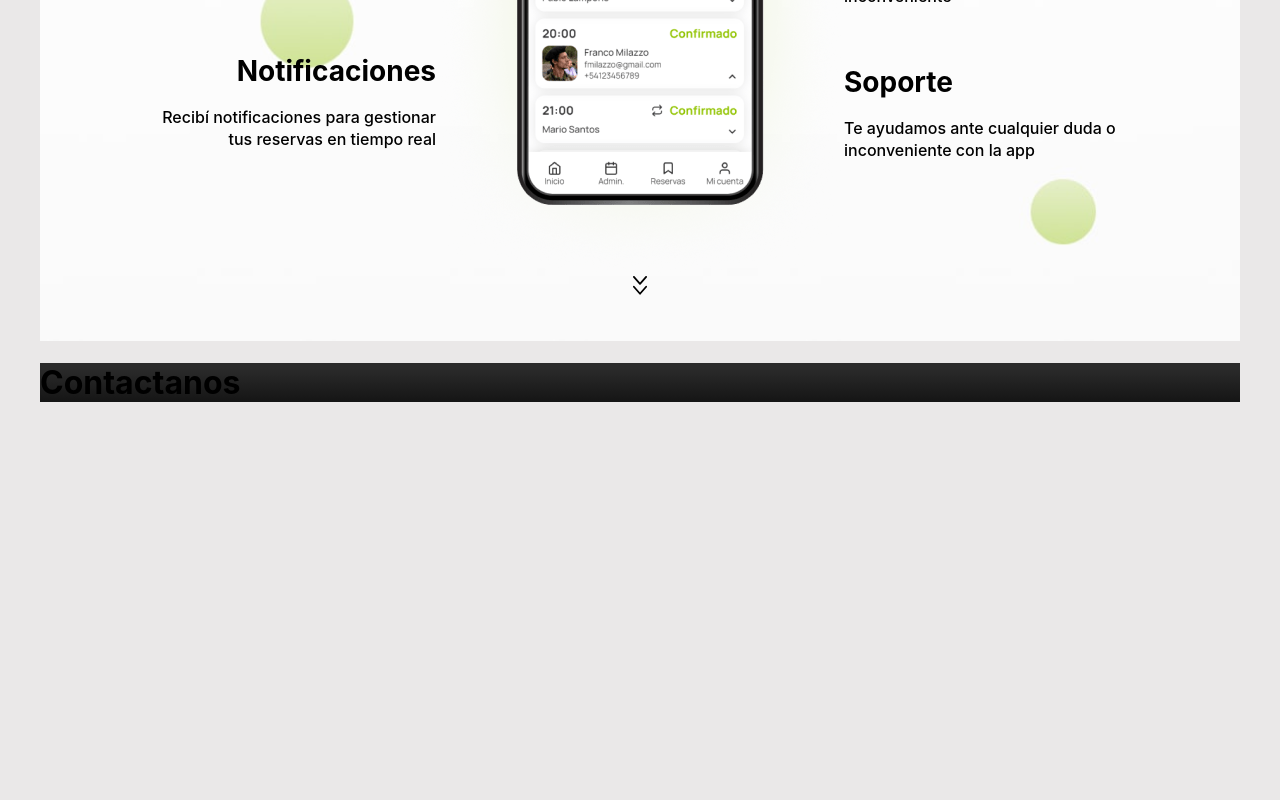
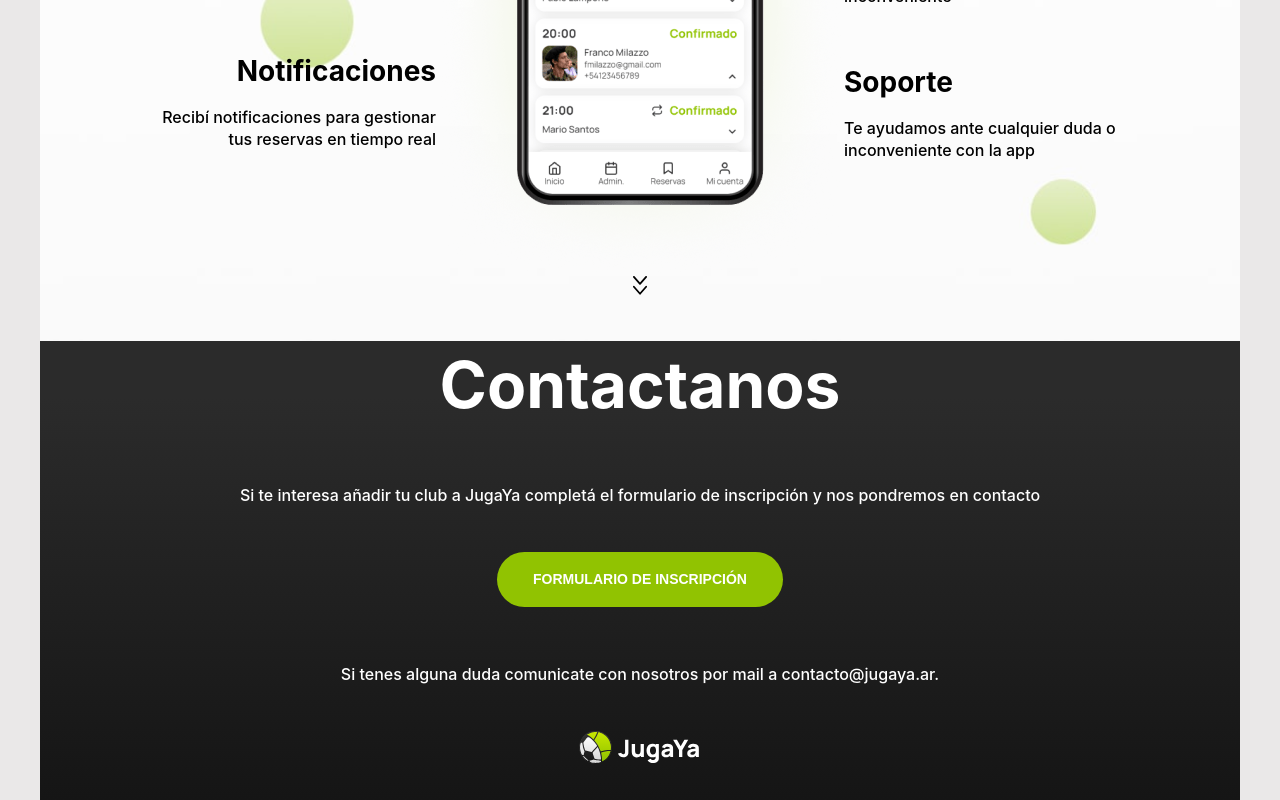
Before and after one commit to loops-ar/jugaya-landing, a React (Create React App) app: page / in a window 1280 px wide. Shown: the part 1353-2153 px from the top of the page. Before the commit the page ends 1776 px from the top, so only its background shows below. Built offline with nearby package versions, Linux system fonts and the light colour scheme.

Commit message:
contact section

```diff
--- a/src/components/ContactSection/ContactSection.styles.ts
+++ b/src/components/ContactSection/ContactSection.styles.ts
@@ -2,4 +2,18 @@ import { styled } from "../../theme/theme";
 
 export const StyledContactSection = styled("div", {
   background: "linear-gradient(180deg, #2B2B2B 12.54%, #151515 100%)",
+  display: "flex",
+  flexDirection: "column",
+  alignItems: "center",
+  padding: "0 0 36px 0",
 });
+
+export const StyledSpan = styled("span", {
+  fontWeight: 500,
+  fontSize: "16px",
+  lineHeight: "22px",
+  color: "$white",
+  margin:"56px 0 46px 0",
+});
+
+export const StyledImage = styled("img", {});
--- a/src/components/ContactSection/ContactSection.tsx
+++ b/src/components/ContactSection/ContactSection.tsx
@@ -1,9 +1,15 @@
 import React from "react";
-import { StyledContactSection } from "./ContactSection.styles";
+import Button from "../Button/Button";
+import Title from "../Title/Title";
+import { StyledContactSection, StyledImage, StyledSpan } from "./ContactSection.styles";
 
 const ContactSection = () => {
   return <StyledContactSection id="contact">
-    <h1>Contactanos</h1>
+    <Title color="white">Contactanos</Title>
+    <StyledSpan>Si te interesa añadir tu club a JugaYa completá el formulario de inscripción y nos pondremos en contacto </StyledSpan>
+    <Button onClick={() => console.log("click")}>FORMULARIO DE INSCRIPCIÓN</Button>
+    <StyledSpan>Si tenes alguna duda comunicate con nosotros por mail a contacto@jugaya.ar.</StyledSpan>
+    <StyledImage src="/img/logo-white.svg"></StyledImage>
   </StyledContactSection>;
 };
 
--- a/src/components/FeaturesSection/FeaturesSection.tsx
+++ b/src/components/FeaturesSection/FeaturesSection.tsx
@@ -12,7 +12,7 @@ import {
 
 const FeaturesSection = () => {
   return (
-    <StyledFeaturesSection>
+    <StyledFeaturesSection id="features">
       <Title>Características</Title>
       <StyledFeaturesAndImageContainer>
         <StyledFeaturesLeftContainer>
--- a/src/components/MainSection/MainSection.tsx
+++ b/src/components/MainSection/MainSection.tsx
@@ -22,13 +22,13 @@ import {
 
 const MainSection = () => {
   return (
-    <StyledMainSection>
+    <StyledMainSection id="main">
       <StyledHeader>
         <StyledLogo src="/img/logo-black.svg"></StyledLogo>
         <StyledContainerLinks>
           <StyledLink href="#main">Inicio</StyledLink>
+          <StyledLink href="#features">Características</StyledLink>
           <StyledLink href="#contact">Contacto</StyledLink>
-          <StyledLink href="#features">Características</StyledLink>
         </StyledContainerLinks>
       </StyledHeader>
       <StyledBody>
--- a/src/components/Title/Title.styles.ts
+++ b/src/components/Title/Title.styles.ts
@@ -5,6 +5,16 @@ export const StyledTitle = styled("span", {
   fontSize: "36px",
   lineHeight: "49px",
   textAlign: "center",
+  variants: {
+    color: {
+      white: {
+        color: "$white",
+      },
+      black: {
+        color: "$black",
+      },
+    },
+  },
   "@bp1": {
     fontWeight: 700,
     fontSize: "64px",
--- a/src/components/Title/Title.tsx
+++ b/src/components/Title/Title.tsx
@@ -3,10 +3,11 @@ import { StyledTitle } from "./Title.styles";
 
 interface TitleProps {
   children: React.ReactNode;
+  color?: "white" | "black";
 }
 
-const Title: FC<TitleProps> = ({ children }) => {
-  return <StyledTitle>{children}</StyledTitle>;
+const Title: FC<TitleProps> = ({ children, color }) => {
+  return <StyledTitle color={color}>{children}</StyledTitle>;
 };
 
 export default Title;
```
